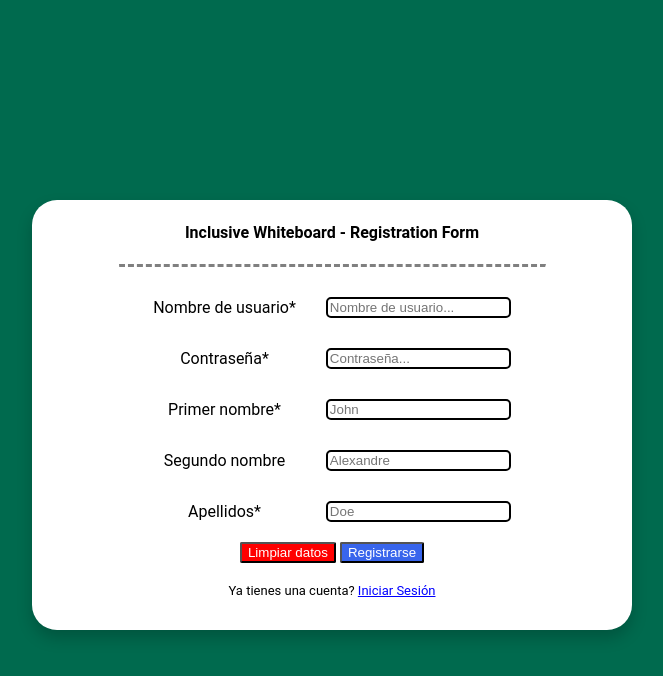
After one commit to jalfaros/inclusive_whiteboards, a PHP site: page /app/html/registerForm.html in a window 1280 px wide. The commit adds this page. Shown: the top 676 px of the page, without its empty margins (308-971 px from the left). Run offline with PHP 8.4, Linux system fonts and the light colour scheme.

Commit message:
Adding stuff

```diff
--- /dev/null
+++ b/app/html/registerForm.html
@@ -0,0 +1,125 @@
+<!DOCTYPE html>
+<html lang="es">
+<head>
+    <meta charset="UTF-8">
+    <meta http-equiv="X-UA-Compatible" content="IE=edge">
+    <meta name="viewport" content="width=device-width, initial-scale=1.0">
+    <title>Register - Inclusive Whiteboard</title>
+    <link rel="stylesheet" href="../css/loginForm.css"
+</head>
+
+
+<body>
+
+    <div class="container">
+        <div class="card">
+            <div class="card-container">
+                <h4>Inclusive Whiteboard - Registration Form</h4>
+                <hr class="hr_custom">
+
+                <form action="http://localhost/inclusive_whiteboards/app/php/register.php" method="POST">
+
+                    <table cellpadding="10px" cellspacing="10px"  class="center" style="margin-top: 10px;">
+
+
+                        <tbody>
+
+                            <tr>
+                                <td>
+                                    <label for="id_username">Nombre de usuario*</label>
+                                </td>
+                                <td>
+                                    <input  type="text"
+                                            id="id_username"
+                                            name="username"
+                                            required
+                                            placeholder="Nombre de usuario..."
+                                    />
+                                </td>
+                            </tr>
+
+                            <tr>
+                                <td>
+                                    <label for="id_password">Contraseña*</label>
+                                </td>
+                                <td>
+                                    <input  type="password"
+                                            id="id_password"
+                                            name="password"
+                                            required
+                                            placeholder="Contraseña..."
+                                    />
+                                </td>
+                            </tr>
+
+                            <tr>
+                                <td>
+                                    <label for="id_firstName">Primer nombre*</label>
+                                </td>
+                                <td>
+                                    <input  type="text"
+                                            id="id_firstName"
+                                            name="firstName"
+                                            required
+                                            placeholder="John"
+                                    />
+                                </td>
+                            </tr>
+
+                            <tr>
+                                <td>
+                                    <label for="id_secondName">Segundo nombre</label>
+                                </td>
+                                <td>
+                                    <input  type="text"
+                                            id="id_secondName"
+                                            name="secondName"
+                                            placeholder="Alexandre"
+                                    />
+                                </td>
+                            </tr>
+
+                            <tr>
+                                <td>
+                                    <label for="id_lastName">Apellidos*</label>
+                                </td>
+                                <td>
+                                    <input  type="text"
+                                            id="id_lastName"
+                                            name="lastName"
+                                            placeholder="Doe"
+                                            required
+                                    />
+                                </td>
+                            </tr>
+
+
+
+
+
+                        </tbody>
+                    </table>
+
+                    <div style="text-align: center;">
+                        <button class="btn btn-danger" type="reset">Limpiar datos</button>
+                        <button class="btn btn-primary" type="submit">Registrarse</button>
+                        <br>
+                    </div>
+
+                    <div style="margin-top:20px;font-size: small;">
+                        Ya tienes una cuenta?
+                        <a style="color: blue" href="http://localhost/inclusive_whiteboards/">
+                            Iniciar Sesión
+                        </a>
+                    </div>
+
+                </form>
+            </div>
+        </div>
+    </div>
+
+
+</body>
+
+
+</html>
--- a/index.html
+++ b/index.html
@@ -14,10 +14,10 @@
     <div class="container">
         <div class="card">
             <div class="card-container">
-                <h4>Inclusive Whiteboard</h4>
+                <h4>Inclusive Whiteboard - Login Form</h4>
                 <hr class="hr_custom">
 
-                <form action="http://localhost/inclusive_whiteboards/app/php/register.php" method="POST">
+                <form action="" method="POST">
 
                     <table cellpadding="10px" cellspacing="10px"  class="center" style="margin-top: 10px;">
 
@@ -62,7 +62,7 @@
                     </div>
 
                     <div style="margin-top:10px;font-size: small;">
-                        <a style="color: blue" href="url">
+                        <a style="color: blue" href="http://localhost/inclusive_whiteboards/app/html/registerForm.html">
                             Crear nueva cuenta
                         </a>
                     </div>
```
Also changed, not shown: app/php/register.php (+22 -16 lines), app/php/sql_pool.php (renamed from app/php/mysqlpool.php, +4 -10 lines), sql_scripts/register_login_script.sql (added, +20 -0 lines), sql_scripts/register_user_proc.sql (added, +30 -0 lines), app/js/registerService.js (added), 1 other file.
